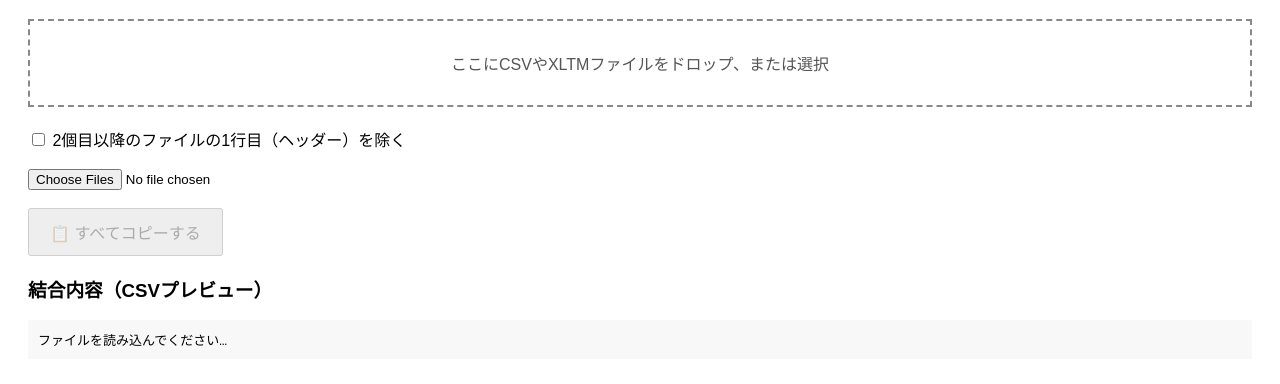
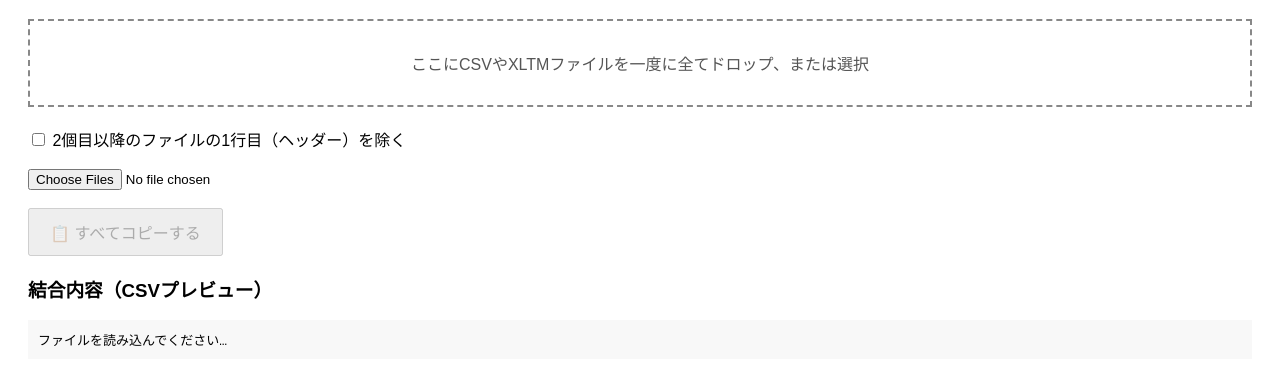
Before and after one commit to uni928/ExcelMarger, a plain HTML site: page index.html in a window 1280 px wide. Shown: the part 98-482 px from the top of the page. Drawn offline with Linux system fonts and the light colour scheme.

Commit message:
Update index.html

```diff
--- a/index.html
+++ b/index.html
@@ -27,7 +27,7 @@
 </head>
 <body>
   <h1>CSV / XLTMファイルを結合してコピー</h1>
-  <div id="dropzone">ここにCSVやXLTMファイルをドロップ、または選択</div>
+  <div id="dropzone">ここにCSVやXLTMファイルを一度に全てドロップ、または選択</div>
   <label>
     <input type="checkbox" id="skipHeader">
     2個目以降のファイルの1行目（ヘッダー）を除く
```
